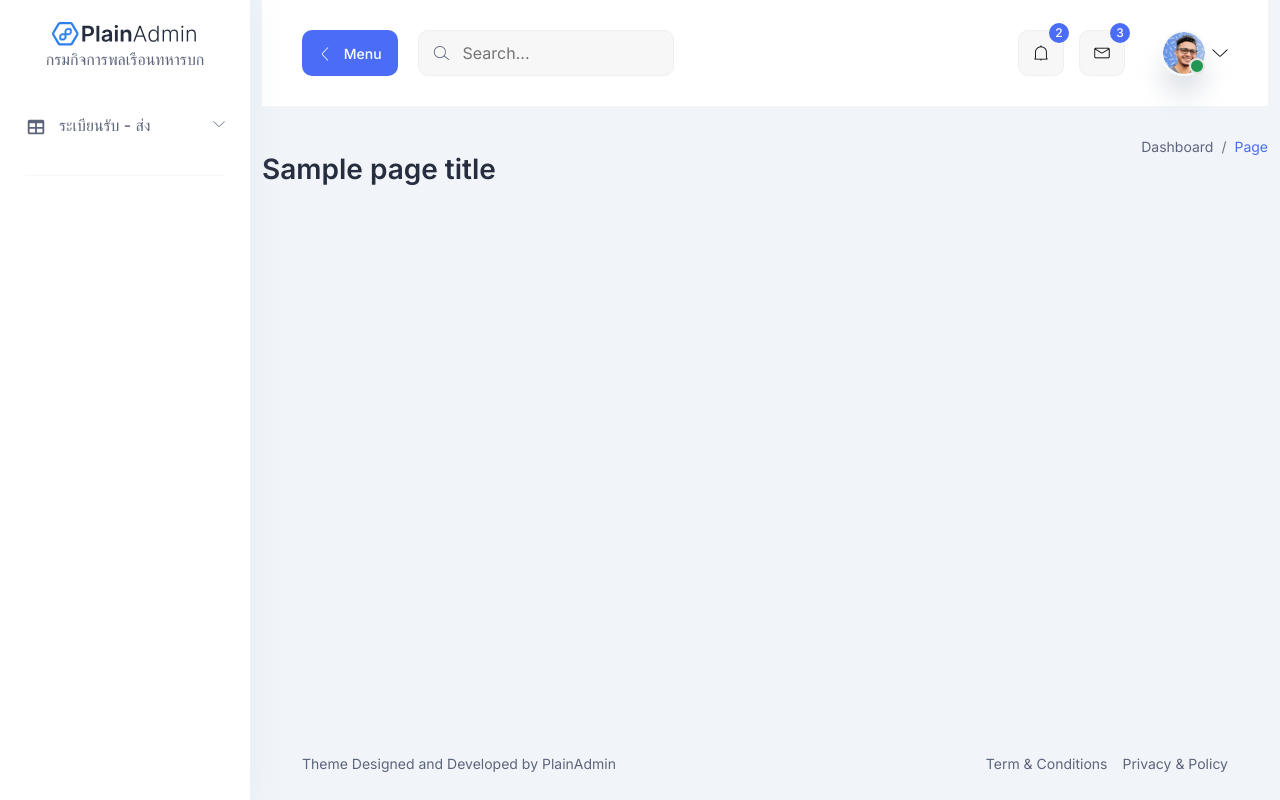
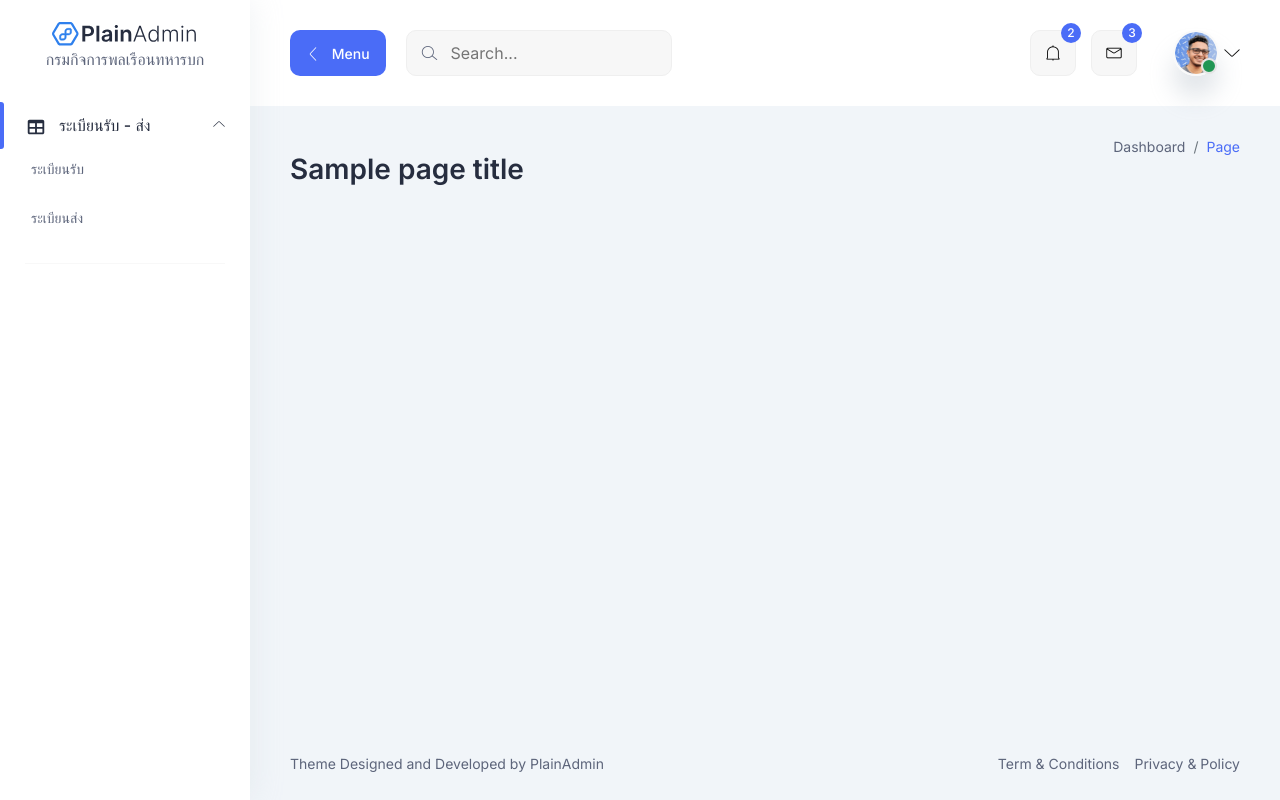
Before and after one commit to isddoca/doca_sarabun, a Django app: template template/doc_record/base.html in a window 1280 px wide. Run offline with Django 4.2, Linux system fonts and the light colour scheme; the template is opened without the code that fills it: most values are stand-ins (such as "Sample title", 1, 10 or a date in 2020); parts of the project's set-up code (start-up, migrations or seed data) failed here and were passed over; some libraries are stand-ins or nearby versions.

Commit message:
refactor home page

```diff
--- a/doc_record/urls.py
+++ b/doc_record/urls.py
@@ -1,7 +1,8 @@
 from django.urls import path
 
-from .views import index
+from .views import index, send_index
 
 urlpatterns = [
     path('', index),
+    path('send/', send_index),
 ]
--- a/template/doc_record/base.html
+++ b/template/doc_record/base.html
@@ -13,13 +13,14 @@
     <link rel="stylesheet" href="{% static 'assets/css/lineicons.css' %}" />
     <link rel="stylesheet" href="{% static 'assets/css/main.css' %}" />
   </head>
-  <body class="container-fluid">
+
+  <body>
     {% include 'doc_record/navbar.html' %}
 
     <!-- ======== main-wrapper start =========== -->
     <main class="main-wrapper">
       {% include 'doc_record/header.html' %}
-
+      <div class="container-fluid">
         <div class="title-wrapper pt-30">
           <div class="row align-items-center">
             <div class="col-md-6">
@@ -49,9 +50,8 @@
         <!-- ========== title-wrapper end ========== -->
 
         <!-- ========== signin-section start ========== -->
-      <section class="signin-section">
-        {% block content %} {% endblock %}
-      </section>
+        <section>{% block content %} {% endblock %}</section>
+      </div>
       <!-- ========== signin-section end ========== -->
       {% include 'doc_record/footer.html' %}
     </main>
--- a/template/doc_record/navbar.html
+++ b/template/doc_record/navbar.html
@@ -11,11 +11,10 @@
       <li class="nav-item nav-item-has-children">
         <a
           href="#0"
-          class="collapsed"
           data-bs-toggle="collapse"
           data-bs-target="#ddmenu_1"
           aria-controls="ddmenu_1"
-          aria-expanded="false"
+          aria-expanded="true"
           aria-label="Toggle navigation"
         >
           <span class="icon">
@@ -33,12 +32,12 @@
           </span>
           <span class="text">ระเบียนรับ - ส่ง</span>
         </a>
-        <ul id="ddmenu_1" class="collapse dropdown-nav">
+        <ul id="ddmenu_1" class="collapse dropdown-nav show">
           <li>
-            <a href="index.html">ระเบียนรับ</a>
+            <a href="/send" class="{% if page_title == 'ระเบียนรับ' %}active{% endif %}">ระเบียนรับ</a>
           </li>
           <li>
-            <a href="index.html">ระเบียนส่ง</a>
+            <a href="/receive">ระเบียนส่ง</a>
           </li>
         </ul>
       </li>
```
Also changed, not shown: doc_record/views.py (+10 -3 lines), template/doc_record/send_index.html (renamed from template/doc_record/index.html). Lines whose indentation alone changed are shown as unchanged.
